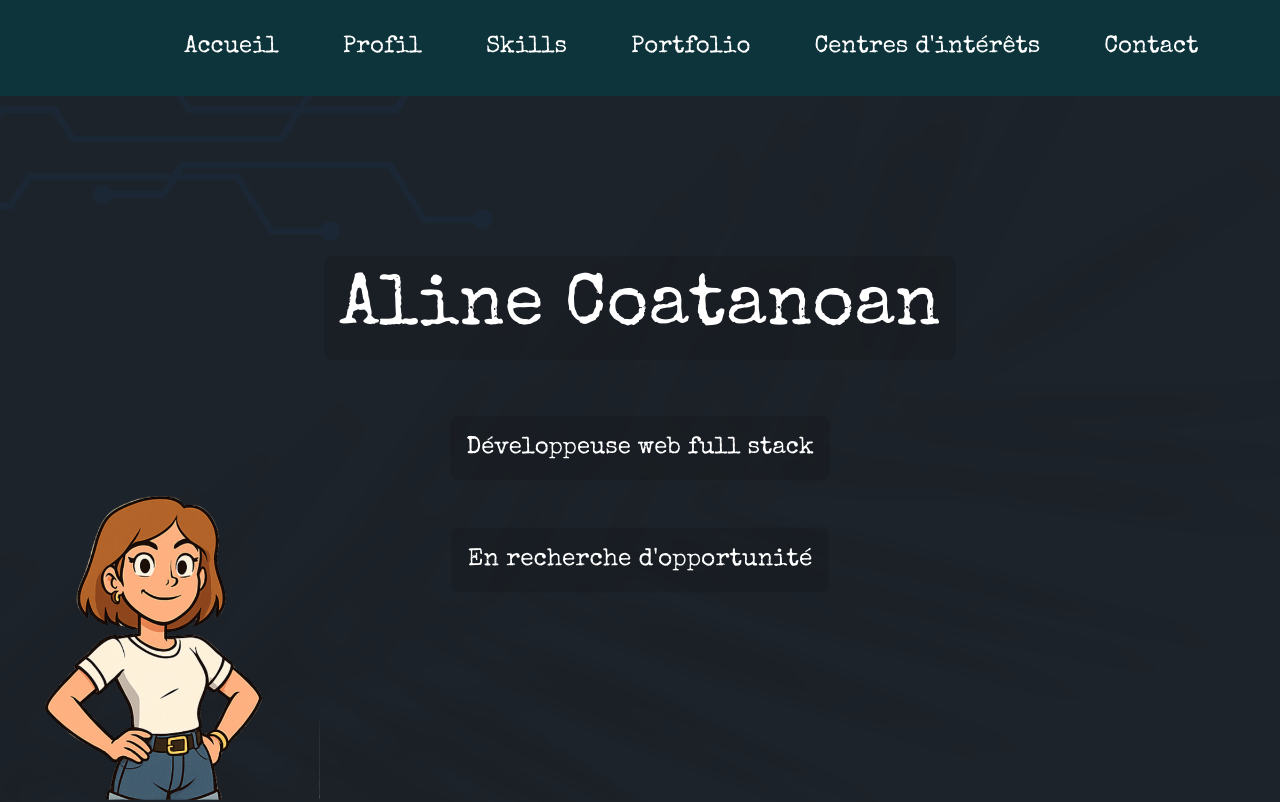
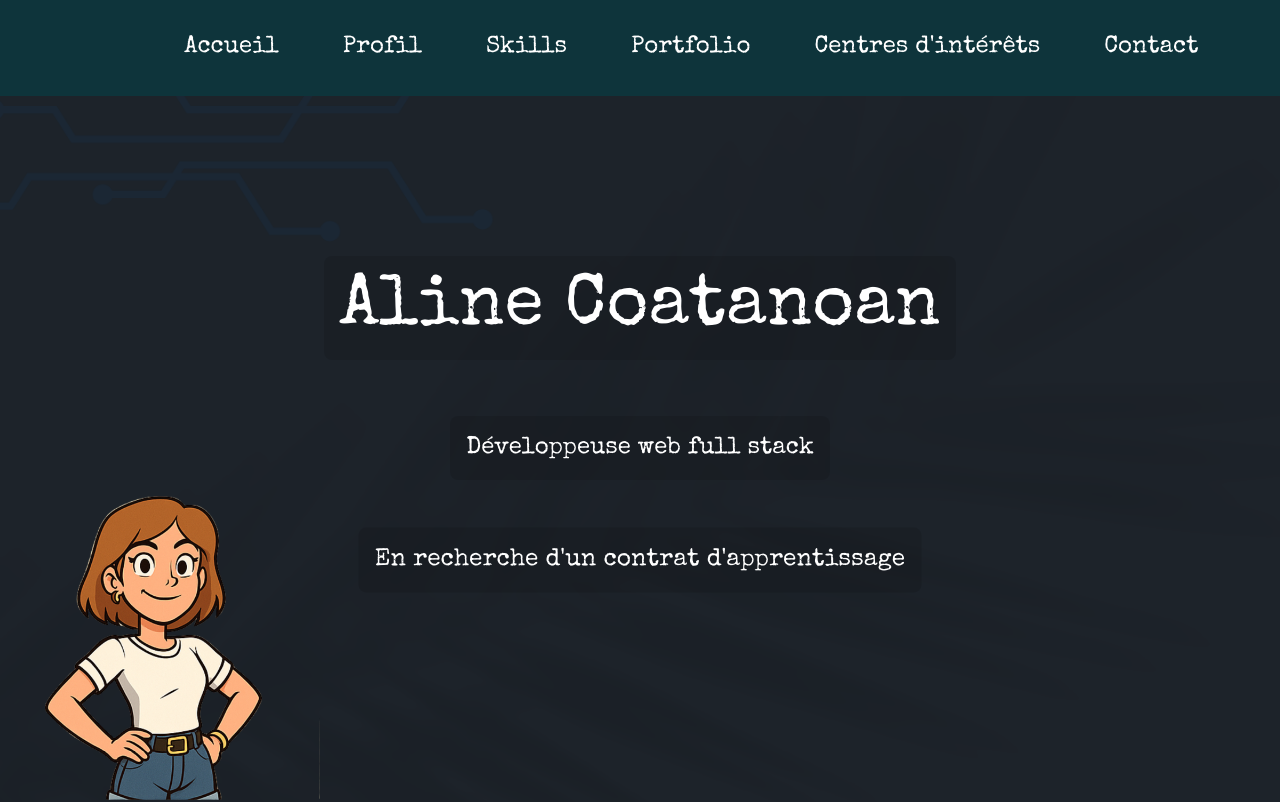
Before and after one commit to AlineCoatanoan/portfolio-V1, a React (Vite) app: page / in a window 1280 px wide. Shown: the top 802 px of the page. Built offline with nearby package versions, Linux system fonts and the light colour scheme; grey boxes are pictures that could not be loaded.

Commit message:
add titre

```diff
--- a/src/components/Accueil.tsx
+++ b/src/components/Accueil.tsx
@@ -49,7 +49,7 @@ const Accueil = () => {
         transition={{ duration: 3, repeat: Infinity, ease: 'easeInOut' }}
       >
         <p className="text-white font-special max-w-fit mx-auto text-xl sm:text-1xl md:text-2xl bg-black bg-opacity-10 px-3 py-2 sm:p-4 rounded-lg">
-          En recherche d'opportunité <br />
+          En recherche d'un contrat d'apprentissage <br />
         </p>
       </motion.div>
 
```
